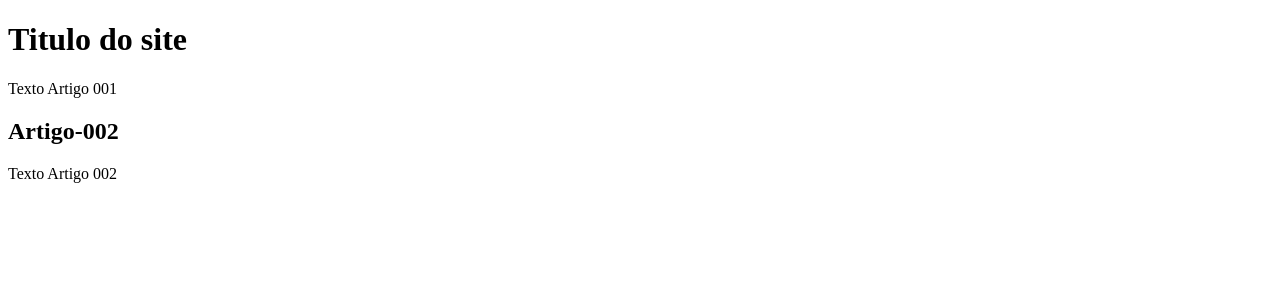
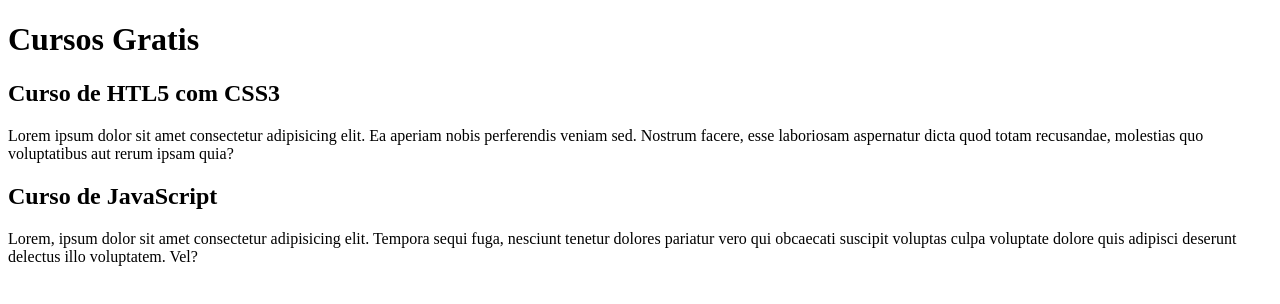
Before and after one commit to anacarol-moraes/projeto-site, a plain HTML site: page index.html in a window 1280 px wide. Drawn offline with Linux system fonts and the light colour scheme.

Commit message:
comecei a escrever conteudo

```diff
--- a/index.html
+++ b/index.html
@@ -8,15 +8,15 @@
 <body>
     <main>
         <header>
-            <h1>Titulo do site</h1>
+            <h1>Cursos Gratis</h1>
             </header>
             <article>
-            <h2><Artigo-001></h2>
-                <p>Texto Artigo 001 </p>
+            <h2>Curso de HTL5 com CSS3</h2>
+                <p>Lorem ipsum dolor sit amet consectetur adipisicing elit. Ea aperiam nobis perferendis veniam sed. Nostrum facere, esse laboriosam aspernatur dicta quod totam recusandae, molestias quo voluptatibus aut rerum ipsam quia? </p>
             </article>
             <article>
-                <h2>Artigo-002</h2>
-                <p>Texto Artigo 002</p>
+                <h2>Curso de JavaScript</h2>
+                <p>Lorem, ipsum dolor sit amet consectetur adipisicing elit. Tempora sequi fuga, nesciunt tenetur dolores pariatur vero qui obcaecati suscipit voluptas culpa voluptate dolore quis adipisci deserunt delectus illo voluptatem. Vel?</p>
             </article>
     </main>
 </body>
```
